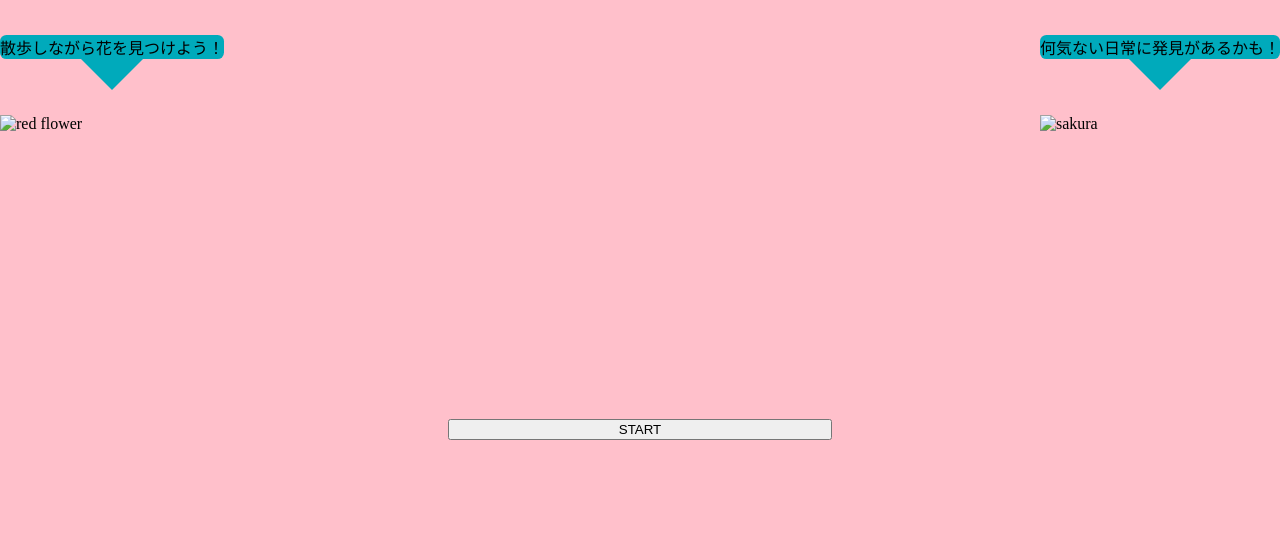
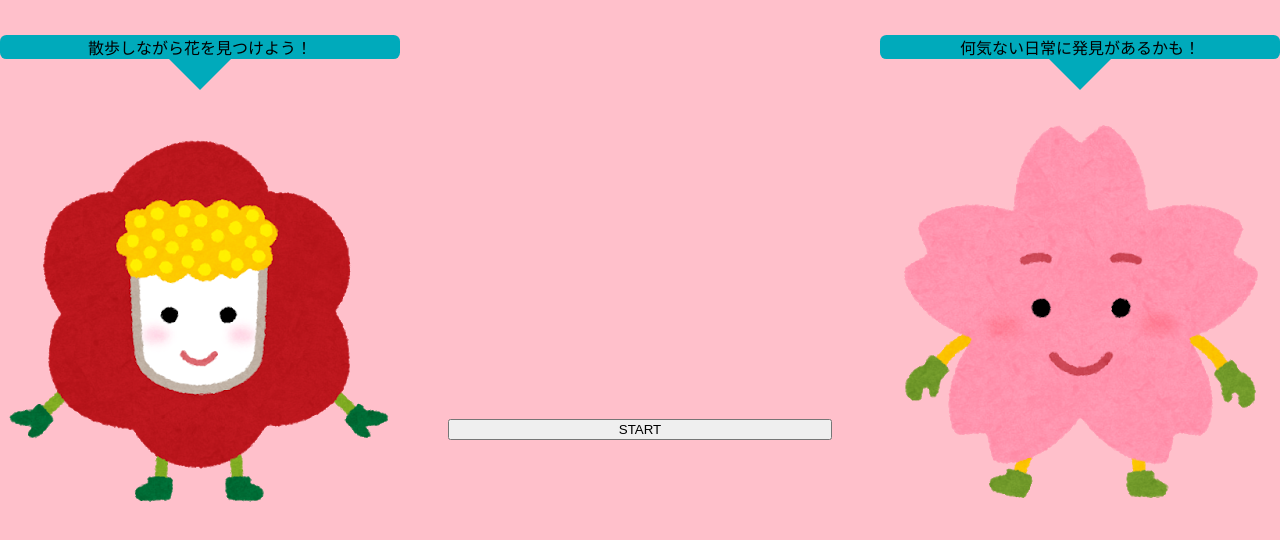
Before and after one commit to jannepiirainen/shikisanpowelcometest, a plain HTML site: page docs/index.html in a window 1280 px wide. Shown: the part 150-690 px from the top of the page. Drawn offline with Linux system fonts and the light colour scheme.

Commit message:
Update index.html

```diff
--- a/docs/index.html
+++ b/docs/index.html
@@ -13,14 +13,14 @@
       <div class="speech-bubble">
         <p>散歩しながら<wbr>花<wbr>を<wbr>見つけよう！</p>
       </div>
-      <img src="images/red-flower.png" alt="red flower">
+      <img src="red-flower.png" alt="red flower">
     </div>
 
     <div class="sakura">
       <div class="speech-bubble">
         <p>何気ない日常に<wbr>発見<wbr>があるかも！</p>
       </div>
-      <img src="images/sakura.png" alt="sakura">
+      <img src="sakura.png" alt="sakura">
     </div>
   </div>
 
```
